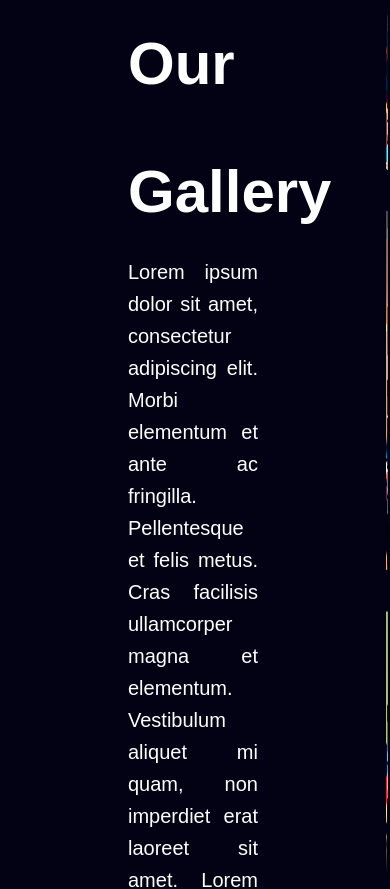
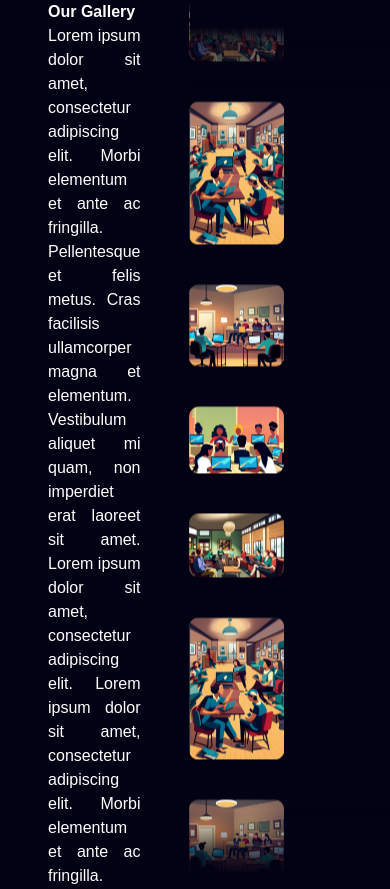
Before and after one commit to IEEE-SRM-Student-Branch/Main-Website, a Next.js app: page / in a window 390 px wide. Shown: the top 889 px of the page. Built offline with nearby package versions, Linux system fonts and the light colour scheme.

Commit message:
Fix: Images maintain aspect ratio now

```diff
--- a/app/components/gallery/Gallery.tsx
+++ b/app/components/gallery/Gallery.tsx
@@ -33,11 +33,11 @@ const Gallery = () => {
 
     return (
         <div className = "bg-primarybg text-white w-full h-[900px] flex flex-row">
-            <div id = "galleryHeader" className = "flex flex-col align-middle mx-32 w-1/3">
-                <h1 className = "font-sans text-6xl/[128px] font-bold">
+            <div id = "galleryHeader" className = "flex flex-col align-middle lg:mx-24 mx-12 w-1/3">
+                <h1 className = "font-sans font-bold lg:text-6xl/[128px] sm:text-4xl/[96px]">
                     Our Gallery
                 </h1>
-                <p className = "font-sans text-xl/[32px] font-base text-justify">
+                <p className = "font-sans lg:text-xl/[32px] sm:text-xs/[18px] font-base text-justify w-full">
                     Lorem ipsum dolor sit amet, consectetur adipiscing elit. Morbi elementum et ante ac fringilla.
                     Pellentesque et felis metus. Cras facilisis ullamcorper magna et elementum. Vestibulum aliquet mi
                     quam, non imperdiet erat laoreet sit amet. Lorem ipsum dolor sit amet, consectetur adipiscing elit.
@@ -62,7 +62,7 @@ const Gallery = () => {
                                 width = {360}
                                 height = {240}
                                 id= "image"
-                                className = "h-[360px]"
+                                className = "h-auto w-auto"
                             />
                         </div>
                     ))}
@@ -76,7 +76,7 @@ const Gallery = () => {
                                 width = {360}
                                 height = {240}
                                 id= "image"
-                                className = "h-[360px]"
+                                className = "h-auto w-auto"
                             />
                         </div>
                     ))}
@@ -97,7 +97,7 @@ const Gallery = () => {
                                 width = {360}
                                 height = {240}
                                 id= "image"
-                                className = "h-[360px]"
+                                className = "h-auto w-auto"
                             />
                         </div>
                     ))}
@@ -111,7 +111,7 @@ const Gallery = () => {
                                 width = {360}
                                 height = {240}
                                 id= "image"
-                                className = "h-[360px]"
+                                className = "h-auto w-auto"
                             />
                         </div>
                     ))}
--- a/tailwind.config.js
+++ b/tailwind.config.js
@@ -25,11 +25,11 @@ module.exports = {
             keyframes : {
                 scroll : {
                     "0%" : { transform : "translateY(0)" },
-                    "100%" : { transform : "translateY(calc(-400px * var(--leftLength)))" },
+                    "100%" : { transform : "translateY(calc(-360px * var(--leftLength)))" },
                 },
                 scrollReverse : {
                     "100%" : { transform : "translateY(0)" },
-                    "0%" : { transform : "translateY(calc(-400px * var(--rightLength)))" },
+                    "0%" : { transform : "translateY(calc(-360px * var(--rightLength)))" },
                 }
             },
         },
```
